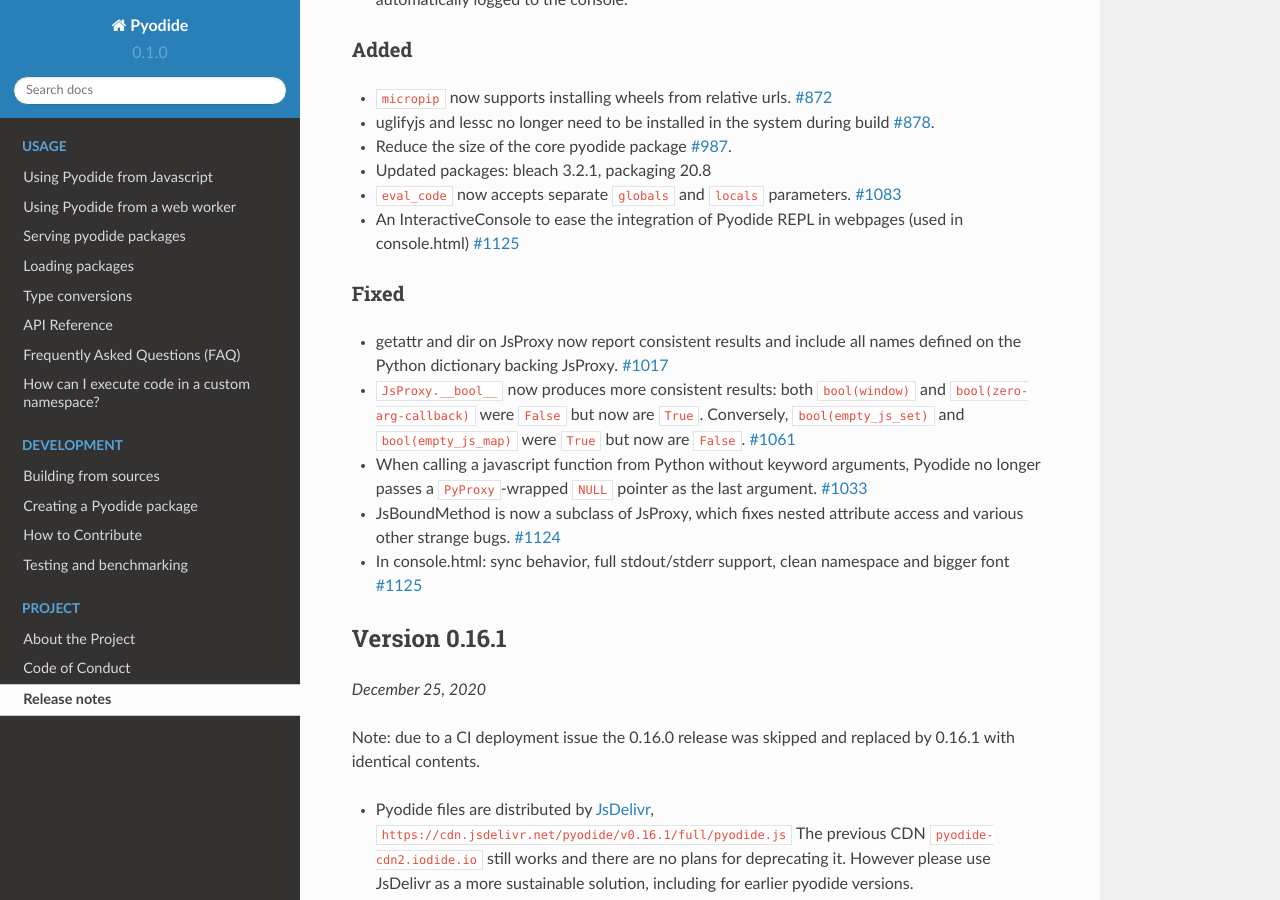
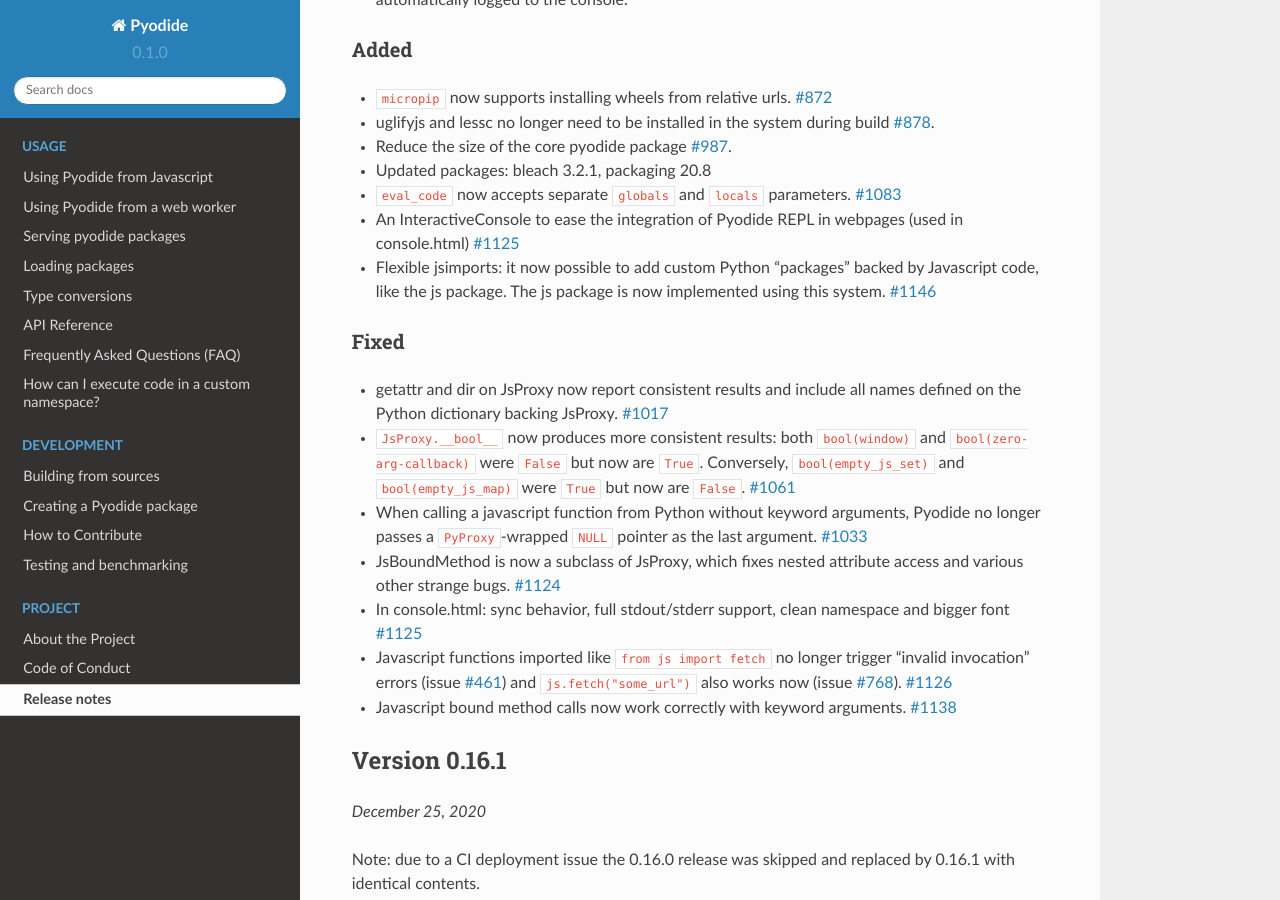
Before and after one commit to pyodide/pyodide, a Sphinx documentation site: the page built from docs/changelog.md, in a window 1280 px wide and 900 px high, scrolled down 597 px. Built offline with Sphinx 7.4.7 and the Read the Docs theme 2.0.0, drawn with Linux system fonts in a browser that asks for light colours; the version number is read from the project's files by our own code.

Commit message:
Update changelog (also for the last few merged PRs)

```diff
--- a/docs/changelog.md
+++ b/docs/changelog.md
@@ -40,6 +40,8 @@
   [#1083](https://github.com/iodide-project/pyodide/pull/1083)
 - An InteractiveConsole to ease the integration of Pyodide REPL in
   webpages (used in console.html) [#1125](https://github.com/iodide-project/pyodide/pull/1125)
+- Flexible jsimports: it now possible to add custom Python "packages" backed by Javascript code, like the js package.
+  The js package is now implemented using this system. [#1146](https://github.com/iodide-project/pyodide/pull/1146)
 
 ### Fixed
 - getattr and dir on JsProxy now report consistent results and include all names defined on the Python dictionary backing JsProxy. [#1017](https://github.com/iodide-project/pyodide/pull/1017)
@@ -49,6 +51,9 @@
 - JsBoundMethod is now a subclass of JsProxy, which fixes nested attribute access and various other strange bugs.
   [#1124](https://github.com/iodide-project/pyodide/pull/1124)
 - In console.html: sync behavior, full stdout/stderr support, clean namespace and bigger font [#1125](https://github.com/iodide-project/pyodide/pull/1125)
+- Javascript functions imported like `from js import fetch` no longer trigger "invalid invocation" errors (issue [#461](https://github.com/iodide-project/pyodide/issues/461)) and `js.fetch("some_url")` also works now (issue [#768](https://github.com/iodide-project/pyodide/issues/461)).
+[#1126](https://github.com/iodide-project/pyodide/pull/1126)
+- Javascript bound method calls now work correctly with keyword arguments. [#1138](https://github.com/iodide-project/pyodide/pull/1138)
 
 ## Version 0.16.1
 *December 25, 2020*
```
